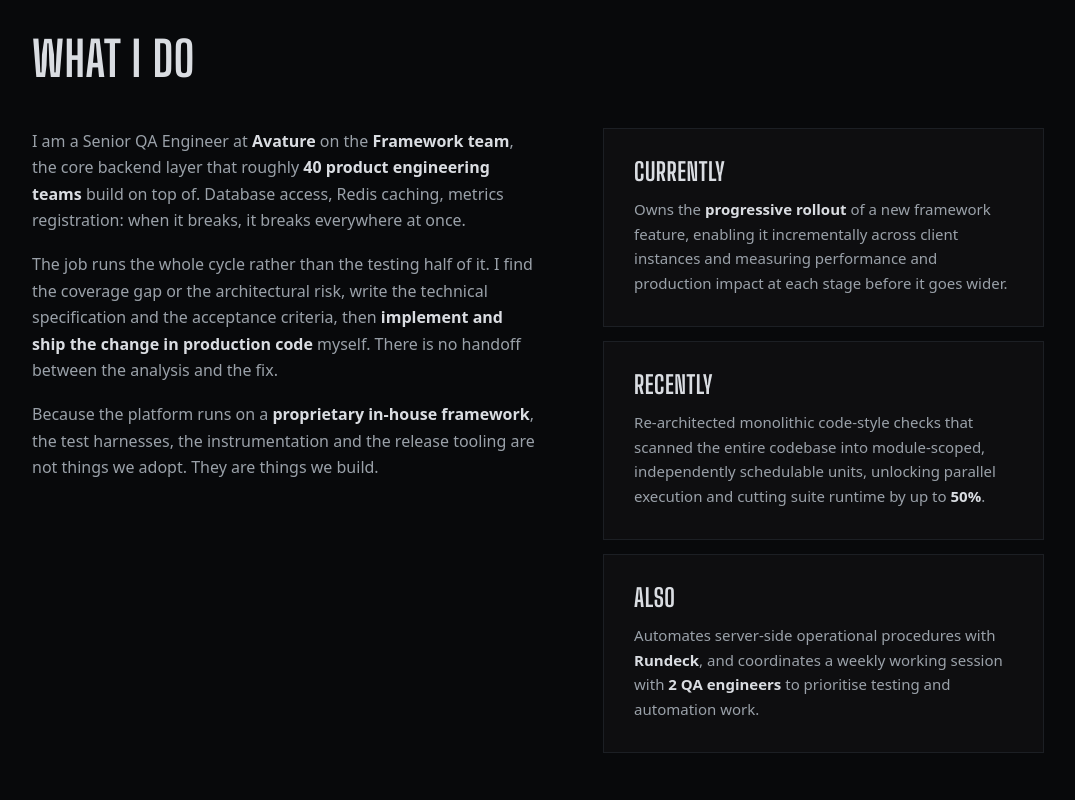
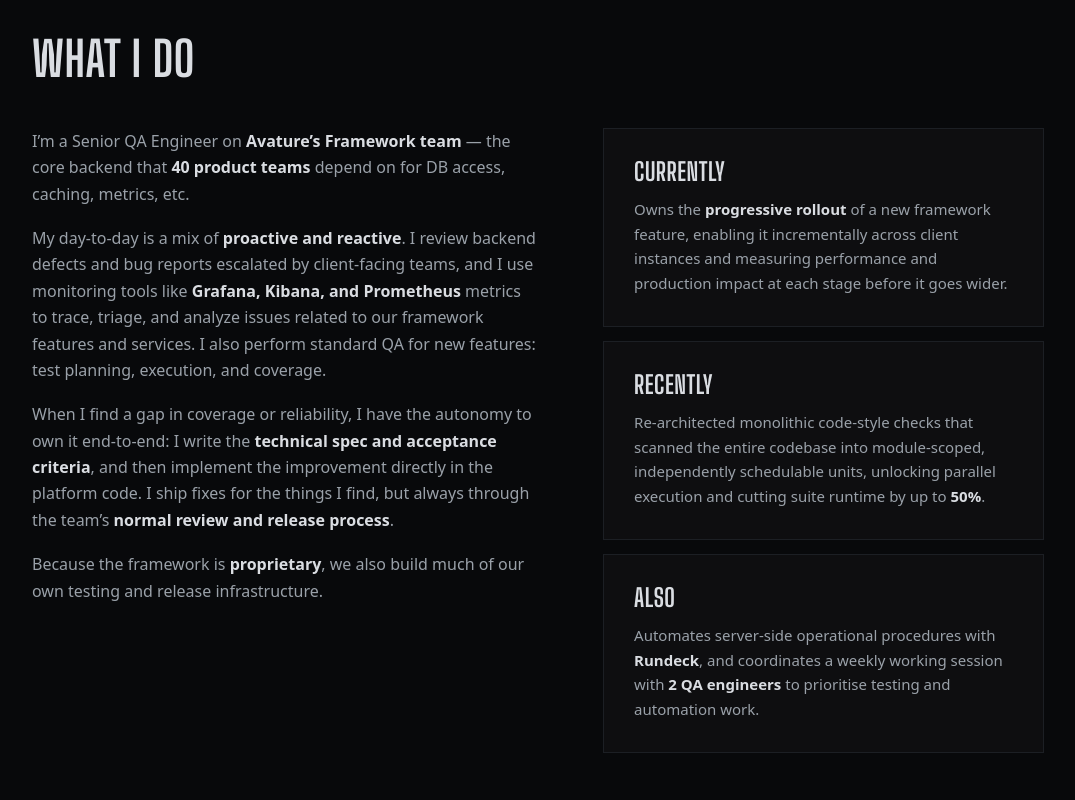
Before and after one commit to ManuFrana/portfolio, a plain HTML site: page index.html in a window 1280 px wide. Shown: the part 880-1680 px from the top of the page, without its empty margins (102-1177 px from the left). Drawn offline with Linux system fonts and the light colour scheme; a web font is replaced by a local one.

Commit message:
small changes on page

```diff
--- a/index.html
+++ b/index.html
@@ -260,9 +260,10 @@
       </div>
       <div class="cols">
         <div>
-          <p>I am a Senior QA Engineer at <strong>Avature</strong> on the <strong>Framework team</strong>, the core backend layer that roughly <strong>40 product engineering teams</strong> build on top of. Database access, Redis caching, metrics registration: when it breaks, it breaks everywhere at once.</p>
-          <p>The job runs the whole cycle rather than the testing half of it. I find the coverage gap or the architectural risk, write the technical specification and the acceptance criteria, then <strong>implement and ship the change in production code</strong> myself. There is no handoff between the analysis and the fix.</p>
-          <p>Because the platform runs on a <strong>proprietary in-house framework</strong>, the test harnesses, the instrumentation and the release tooling are not things we adopt. They are things we build.</p>
+          <p>I’m a Senior QA Engineer on <strong>Avature’s Framework team</strong> — the core backend that <strong>40 product teams</strong> depend on for DB access, caching, metrics, etc.</p>
+          <p>My day-to-day is a mix of <strong>proactive and reactive</strong>. I review backend defects and bug reports escalated by client-facing teams, and I use monitoring tools like <strong>Grafana, Kibana, and Prometheus</strong> metrics to trace, triage, and analyze issues related to our framework features and services. I also perform standard QA for new features: test planning, execution, and coverage.</p>
+          <p>When I find a gap in coverage or reliability, I have the autonomy to own it end-to-end: I write the <strong>technical spec and acceptance criteria</strong>, and then implement the improvement directly in the platform code. I ship fixes for the things I find, but always through the team’s <strong>normal review and release process</strong>.</p>
+          <p>Because the framework is <strong>proprietary</strong>, we also build much of our own testing and release infrastructure.</p>
         </div>
         <div>
           <div class="panel">
@@ -327,7 +328,7 @@
         <div class="row"><dt>Languages</dt><dd>PHP&nbsp;· Python&nbsp;· JavaScript / TypeScript&nbsp;· Luau&nbsp;· Java&nbsp;· SQL&nbsp;· Bash</dd></div>
         <div class="row"><dt>Testing &amp; QA</dt><dd>Test automation frameworks&nbsp;· Selenium WebDriver&nbsp;· Playwright&nbsp;· pytest&nbsp;· unit, integration, API and end-to-end testing&nbsp;· regression and exploratory testing&nbsp;· parallel test execution&nbsp;· test plans and cases&nbsp;· defect tracking&nbsp;· root cause analysis&nbsp;· shift-left testing&nbsp;· Postman&nbsp;· Charles Proxy</dd></div>
         <div class="row"><dt>Backend &amp; Data</dt><dd>REST APIs&nbsp;· MySQL&nbsp;· Redis&nbsp;· caching strategies&nbsp;· SQLite&nbsp;· database design&nbsp;· data consistency validation</dd></div>
-        <div class="row"><dt>DevOps</dt><dd>Docker&nbsp;· Jenkins&nbsp;· CI/CD pipelines&nbsp;· Debian packaging&nbsp;· Rundeck&nbsp;· Git and GitHub&nbsp;· Linux&nbsp;· metrics instrumentation&nbsp;· log analysis&nbsp;· monitoring and alerting</dd></div>
+        <div class="row"><dt>DevOps</dt><dd>Docker&nbsp;· Jenkins&nbsp;· CI/CD pipelines&nbsp;· Debian packaging&nbsp;· Rundeck&nbsp;· Git and GitHub&nbsp;· Linux&nbsp;· Grafana&nbsp;· Kibana&nbsp;· Prometheus&nbsp;· metrics instrumentation&nbsp;· log analysis&nbsp;· monitoring and alerting</dd></div>
         <div class="row"><dt>Practice</dt><dd>Agile / Scrum&nbsp;· SDLC and STLC&nbsp;· release management&nbsp;· progressive rollouts&nbsp;· code review&nbsp;· technical specification writing&nbsp;· mentoring</dd></div>
         <div class="row"><dt>Education</dt><dd>Engineer's Degree, Information Systems Engineering — Universidad Tecnológica Nacional, Córdoba. Graduated June 2024, GPA 8.67&nbsp;/&nbsp;10.&nbsp;· Cambridge First Certificate in English</dd></div>
         <div class="row"><dt>Spoken</dt><dd>Spanish: native&nbsp;· English: advanced, professional working proficiency</dd></div>
```
Also changed, not shown: .impeccable/cv-source.html, 2 other files.
